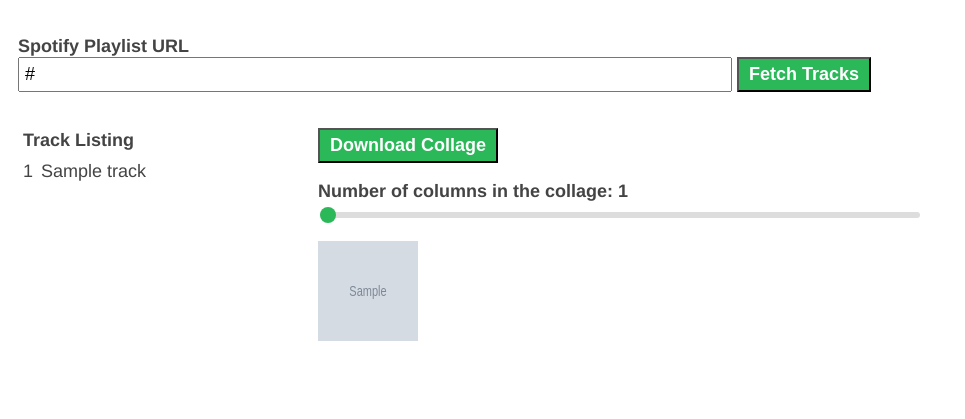
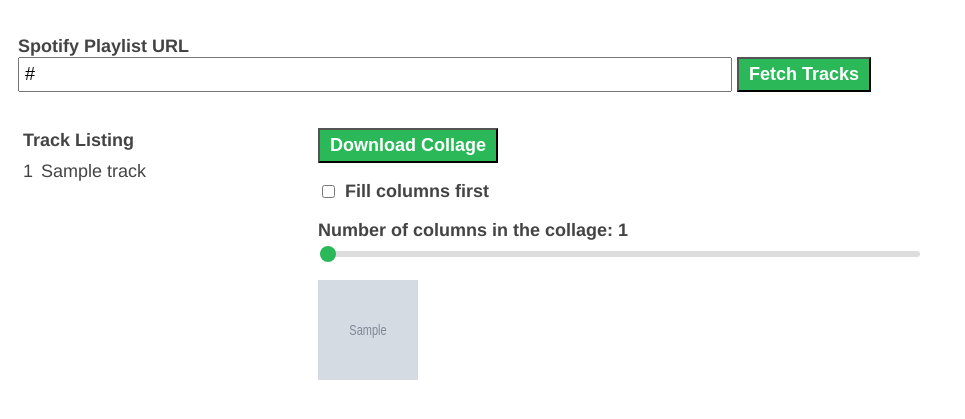
Before and after one commit to deepakg/spotify_collage_maker, a Flask app: template templates/index.html in a window 1280 px wide. Shown: the top 419 px of the page, without its empty margins (0-965 px from the left). Run offline with Flask 2, Linux system fonts and the light colour scheme; the template is opened without the code that fills it: most values are stand-ins (such as "Sample title", 1, 10 or a date in 2020); grey boxes marked "Sample" are stand-in pictures.

Commit message:
Allow the collage to be filled column first
Say your playlist has 9 album covers, by default I render them like:

1 2 3
4 5 6
7 8 9

But now with the fillColumnsFirst checkbox, you can choose to render
it column-first, i.e.

1 4 7
2 5 8
3 6 9

```diff
--- a/templates/index.html
+++ b/templates/index.html
@@ -87,6 +87,14 @@
           text-align: right;
           margin-right: 2px;
       }
+      .checkbox-container {
+        display: flex;
+        align-items: center;
+        margin-bottom: 10px;
+      }
+      .checkbox-container input[type="checkbox"] {
+        margin-right: 10px;
+      }
     </style>
   </head>
   <body {% if items and img_urls %}onload="init()"{% endif %}>
@@ -131,6 +139,10 @@
           <p>
             <button id="download">Download Collage</button>
           </p>
+          <div class="checkbox-container">
+            <input type="checkbox" id="fillColumnsFirst" />
+            <label for="fillColumnsFirst">Fill columns first</label>
+          </div>
           <p>
             <label>Number of columns in the collage:</label> <label id="numColsValue"></label><br/>
             <input type="range" min="1" max="54" value="6" id="numCols"/>
@@ -145,6 +157,7 @@
     <script type='text/javascript'>
       var imageCount = 0;
       const download = document.getElementById('download');
+      const fillColumnsFirst = document.getElementById('fillColumnsFirst');
       var imgs = [];
 
       download.addEventListener('click', function(e) {
@@ -160,6 +173,10 @@
       slider.addEventListener('input', function(e) {
           createCollage(this.value);
           numColsValue.innerText = this.value;
+      });
+
+      fillColumnsFirst.addEventListener('change', function(e) {
+          createCollage(numCols.value);
       });
 
       function fillImages(unique=true) {
@@ -208,6 +225,16 @@
 
           var index = 0;
 
+          if (fillColumnsFirst.checked) {
+              for(var x = 0; x < cols; x++) {
+                  for (var y = 0; y < rows; y++) {
+                      if(index >= imageCount) break;
+                      ctx.drawImage(imgs[index], x * width, y * width, width, width);
+                      index++;
+                  }
+                  if(index >= imageCount) break;
+              }
+          } else {
               for(var y = 0; y < rows; y++) {
                   for (var x = 0; x < cols; x++) {
                       if(index >= imageCount) break;
@@ -217,6 +244,7 @@
                   if(index >= imageCount) break;
               }
           }
+      }
     </script>
     {% endif %}
   </body>
```
Lines whose indentation alone changed are shown as unchanged.
